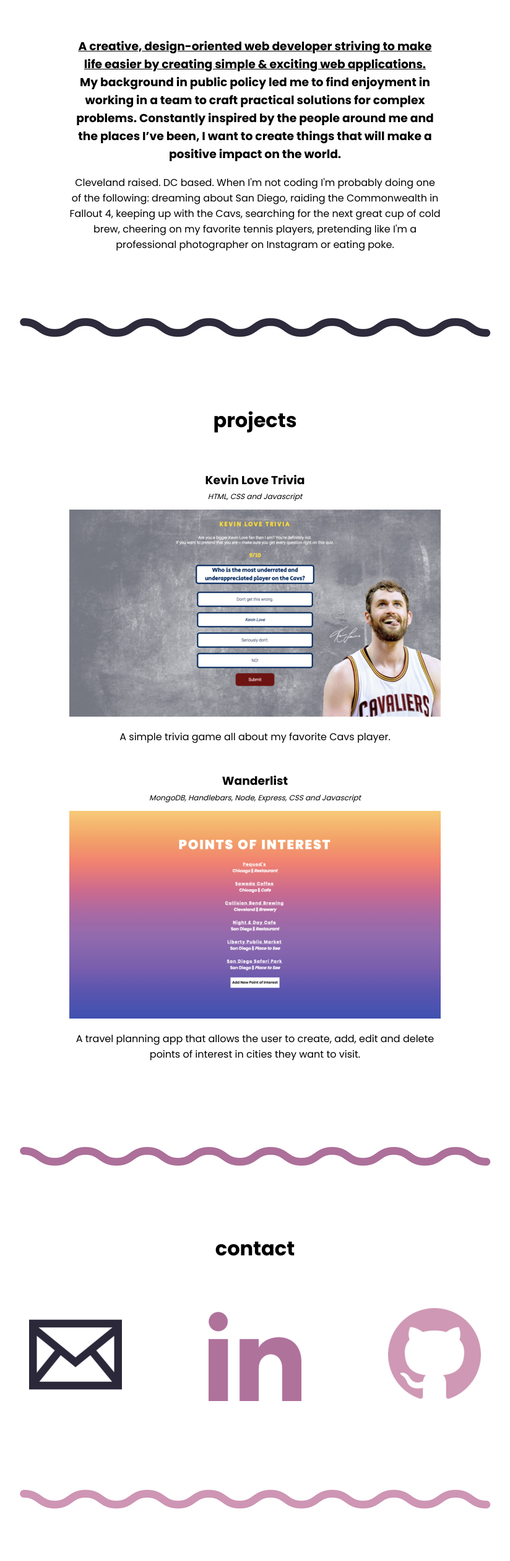
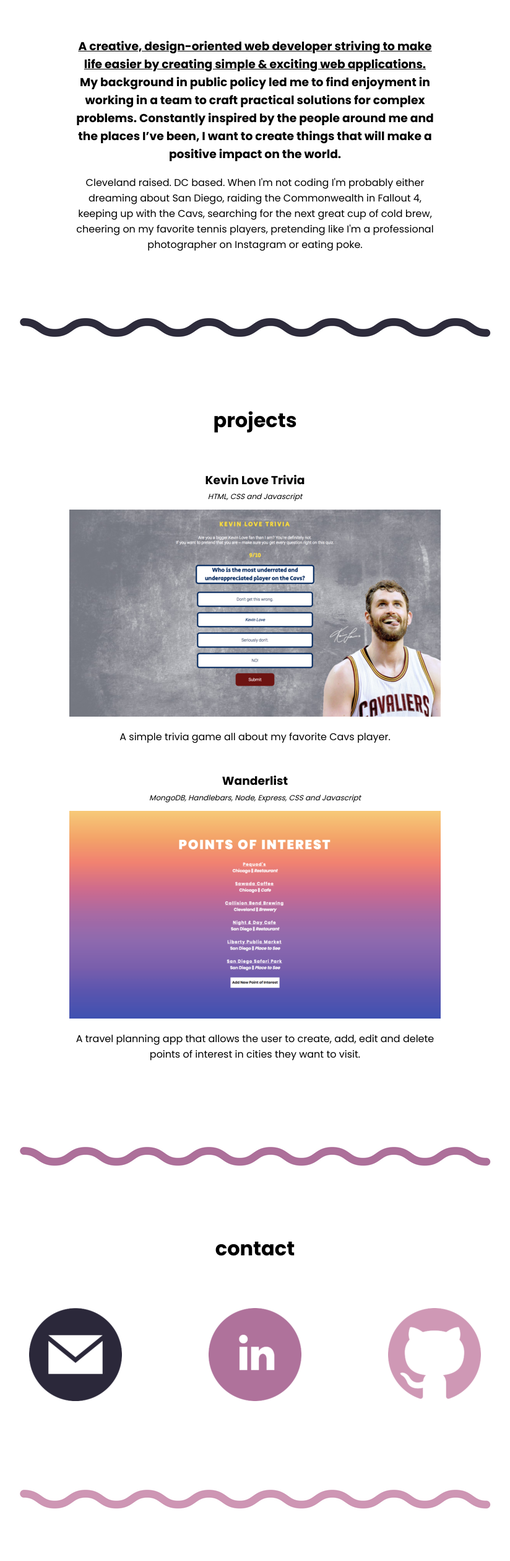
Before and after one commit to angmalone/portfolio-edit, a plain HTML site: page index.html in a window 1280 px wide. Shown: the part 876-3394 px from the top of the page at 62% size, without its empty margins (228-1052 px from the left). Drawn offline with Linux system fonts and the light colour scheme.

Commit message:
logo change

```diff
--- a/index.html
+++ b/index.html
@@ -39,10 +39,9 @@
                 </br> My background in public policy led me to find enjoyment in working in a team to craft practical solutions
                 for complex problems. Constantly inspired by the people around me and the places I’ve been, I want to create
                 things that will make a positive impact on the world. </h3>
-            <p>Cleveland raised. DC based. When I'm not coding I'm probably doing one of the following: dreaming about San Diego,
-                raiding the Commonwealth in Fallout 4, keeping up with the Cavs, searching for the next great cup of cold
-                brew, cheering on my favorite tennis players, pretending like I'm a professional photographer on Instagram
-                or eating poke.</p>
+            <p>Cleveland raised. DC based. When I'm not coding I'm probably either dreaming about San Diego, raiding the Commonwealth
+                in Fallout 4, keeping up with the Cavs, searching for the next great cup of cold brew, cheering on my favorite
+                tennis players, pretending like I'm a professional photographer on Instagram or eating poke.</p>
         </div>
 
         <img src="./pics/1.png">
@@ -70,12 +69,12 @@
         <div class="contact">
             <div class="email">
                 <a href="mailto:a.malone1193@gmail.com">
-                    <img src="./pics/email150.png" alt="email">
+                    <img src="./pics/email.png" alt="email">
                 </a>
             </div>
             <div class="linkedin">
                 <a href="https://www.linkedin.com/in/angeladmalone/">
-                    <img src="./pics/linkedin150.png" alt="linkedin">
+                    <img src="./pics/linkedin.png" alt="linkedin">
                 </a>
             </div>
             <div class="github">
--- a/style.css
+++ b/style.css
@@ -1,14 +1,5 @@
-@media only screen and (max-width: 600px) {
-  .coronado {
-    width: 350px;
-    height: 550px;
-  }
-}
-
 .coronado {
   margin-top: 50px;
-  /*width: 450;
-  height: 650;*/
 }
 
 img {
@@ -74,7 +65,7 @@ a {
 }
 .contact {
   display: inline-flex;
-  align-content: center;
+  align-content: space-between;
 }
 body {
   margin: auto 0;
```
Also changed, not shown: pics/email.png (added), pics/linkedin.png (added), 1 other file.
